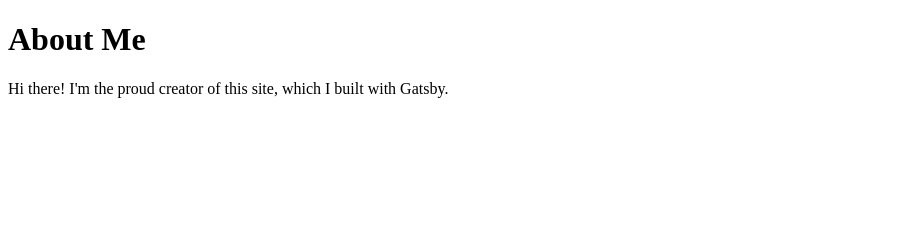
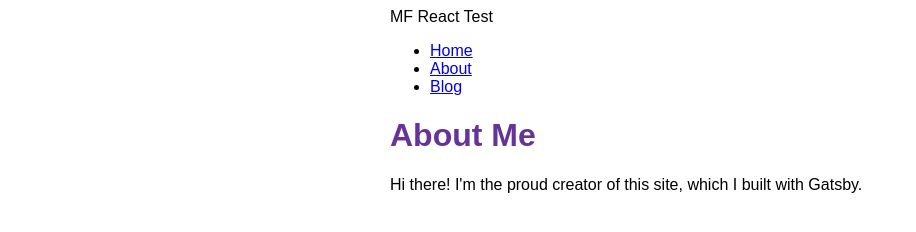
Before and after one commit to maxfronek/mf-gatsby, a Gatsby site: page /about in a window 1280 px wide. Shown: the whole page, without its empty margins (0-916 px from the left). Built offline with nearby package versions, Linux system fonts and the light colour scheme; Gatsby itself is replaced by a stand-in of ours.

Commit message:
getting through the gatsby react tutorial
just following along with https://www.gatsbyjs.com/docs/tutorial/getting-started/

```diff
--- a/gatsby-config.js
+++ b/gatsby-config.js
@@ -3,7 +3,7 @@
  */
 module.exports = {
   siteMetadata: {
-    title: `MF Gatsby`,
+    title: `MF React Test`,
     siteUrl: `https://www.yourdomain.tld`
   },
   plugins: ["gatsby-plugin-image", "gatsby-plugin-sitemap", "gatsby-plugin-mdx", "gatsby-plugin-sharp", "gatsby-transformer-sharp", {
--- /dev/null
+++ b/src/components/layouts/layout.js
@@ -0,0 +1,35 @@
+import * as React from 'react'
+import { useStaticQuery, graphql } from 'gatsby'
+import MainMenu from '../main-menu/main-menu'
+
+// class imports
+import {
+  container,
+  heading
+} from './layout.module.css'
+
+const Layout = ({ pageTitle, children }) => {
+  const data = useStaticQuery(graphql`
+    query {
+      site {
+        siteMetadata {
+          title
+        }
+      }
+    }
+  `)
+
+
+  return (
+    <div className={container}>
+      <header>{data.site.siteMetadata.title}</header>
+      <MainMenu />
+      <main>
+        <h1 className={heading}>{pageTitle}</h1>
+        {children}
+      </main>
+    </div>
+  )
+}
+
+export default Layout
--- /dev/null
+++ b/src/components/layouts/layout.module.css
@@ -0,0 +1,11 @@
+/* layout-specific styles */
+
+.container {
+    margin: auto;
+    max-width: 500px;
+    font-family: sans-serif;
+  }
+
+  .heading {
+    color: rebeccapurple;
+  }
--- /dev/null
+++ b/src/components/main-menu/main-menu.js
@@ -0,0 +1,24 @@
+import * as React from 'react'
+import { Link } from 'gatsby'
+
+// class imports
+import {
+    navLinks,
+    navLinkItem,
+    navLinkText
+} from './main-menu.module.css'
+
+
+const MainMenu = () => {
+    return (
+        <nav>
+            <ul className={navLinks}>
+                <li className={navLinkItem}><Link to="/" className={navLinkText}>Home</Link></li>
+                <li className={navLinkItem}><Link to="/about" className={navLinkText}>About</Link></li>
+                <li className={navLinkItem}><Link to="/blog" className={navLinkText}>Blog</Link></li>
+            </ul>
+        </nav>
+    )
+}
+
+export default MainMenu
--- /dev/null
+++ b/src/components/main-menu/main-menu.module.css
@@ -0,0 +1,11 @@
+.nav-links {
+    display: flex;
+    list-style: none;
+    padding-left: 0;
+  }
+  .nav-link-item {
+    padding-right: 2rem;
+  }
+  .nav-link-text {
+    color: black;
+  }
--- a/src/pages/about.js
+++ b/src/pages/about.js
@@ -1,15 +1,22 @@
 // Step 1: Import React
 import * as React from 'react'
+import Layout from '../components/layouts/layout'
 
 // Step 2: Define your component
 const AboutPage = () => {
-  return (
-    <main>
-      <h1>About Me</h1>
-      <p>Hi there! I'm the proud creator of this site, which I built with Gatsby.</p>
-    </main>
+    return (
+      <Layout pageTitle="About Me">
+        <p>Hi there! I'm the proud creator of this site, which I built with Gatsby.</p>
+      </Layout>
+    )
+  }
+
+export const Head = () => (
+    <>
+      <title>About Me</title>
+      <meta name="description" content="Your description" />
+    </>
   )
-}
 
 // Step 3: Export your component
 export default AboutPage
```
Also changed, not shown: src/components/header/header.js (added, +27 -0 lines), src/components/seo/seo.js (added, +20 -0 lines), src/pages/blog.js (added, +17 -0 lines), src/pages/index.js (+11 -4 lines), src/components/header/header.module.css (added), 2 other files.
